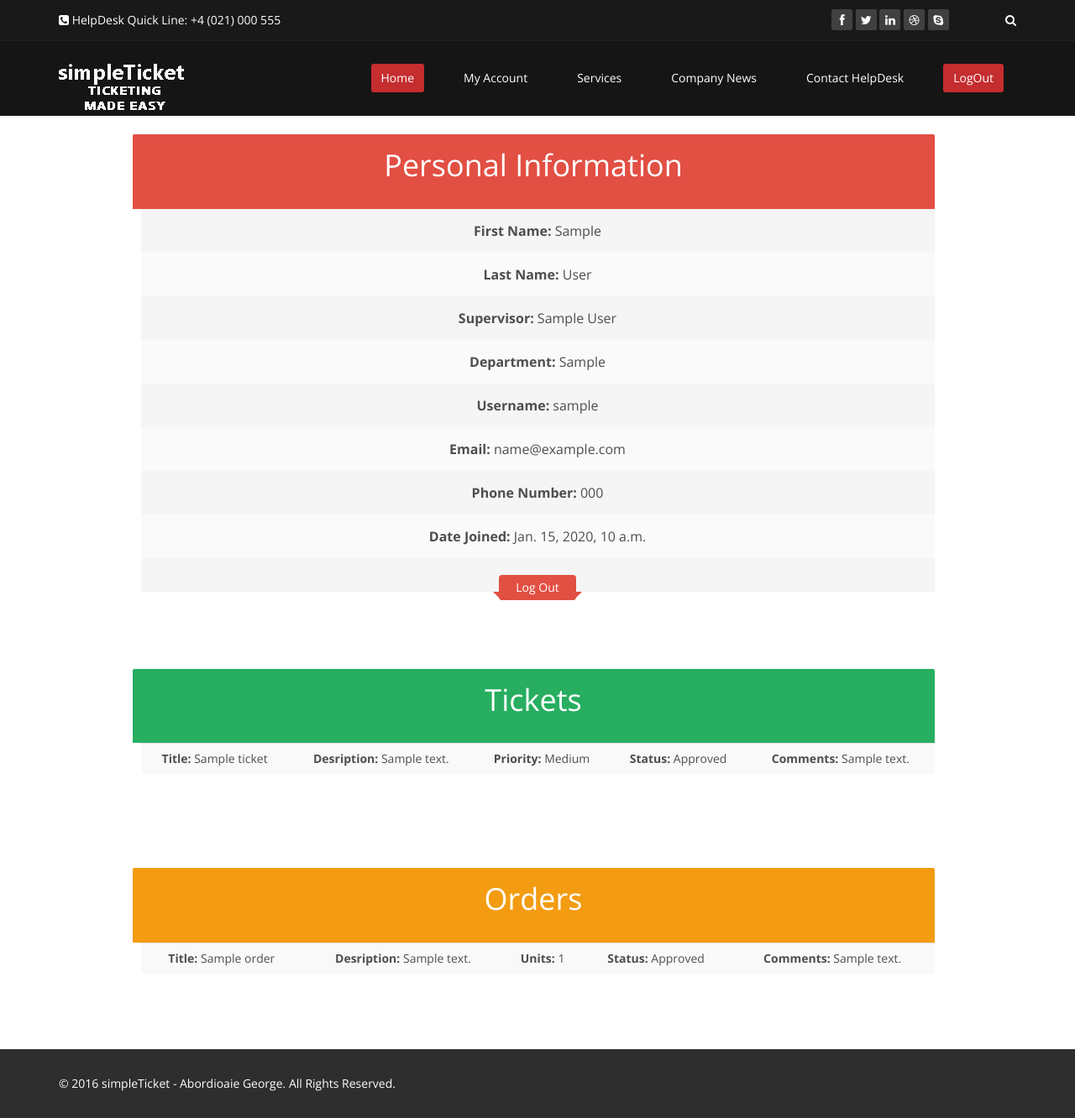
After one commit to abogeorge/simpleTicket, a Django app: page /home/myaccount/ in a window 1280 px wide. The commit adds this page. Shown: the whole page at 84% size. Run offline with Django 3.2, Linux system fonts and the light colour scheme; a user stored in the database is signed in; tables that the repository leaves empty hold one stand-in row (values such as "Sample post"); parts of the project's set-up code (start-up, migrations or seed data) failed here and were passed over; some libraries are stand-ins or nearby versions.

Commit message:
MyAccount and Contact

```diff
--- a/simpleTicket/simpleTicket/settings.py
+++ b/simpleTicket/simpleTicket/settings.py
@@ -121,6 +121,7 @@ AUTH_PASSWORD_VALIDATORS = [
     },
 ]
 
+#AUTH_PROFILE_MODULE = 'simpleTicket.models.UserProfile'
 
 # Internationalization
 # https://docs.djangoproject.com/en/1.9/topics/i18n/
@@ -140,3 +141,7 @@ USE_TZ = True
 # https://docs.djangoproject.com/en/1.9/howto/static-files/
 
 STATIC_URL = '/static/'
+
+# Email Settings
+EMAIL_BACKEND = 'django.core.mail.backends.filebased.EmailBackend'
+EMAIL_FILE_PATH = 'siteEngine/resources/data/email-messages/'
--- a/simpleTicket/siteEngine/templates/base.html
+++ b/simpleTicket/siteEngine/templates/base.html
@@ -73,14 +73,12 @@
                 <div class="collapse navbar-collapse navbar-right">
                     <ul class="nav navbar-nav">
                         <li class="active"><a href='/home/'>Home</a></li>
-<!-- TODO: Add Action -->
-                        <li><a href="about-us.html">My Account</a></li>
+                        <li><a href='/home/myaccount/'>My Account</a></li>
 <!-- TODO: Add Action -->
                         <li><a href="services.html">Services</a></li>
 <!-- TODO: Add Action -->
                         <li><a href="blog.html">Company News</a></li>
-<!-- TODO: Add Action -->
-                        <li><a href="contact-us.html">Contact HelpDesk</a></li>
+                        <li><a href='/home/contact/'>Contact HelpDesk</a></li>
                         <li class="active"><a href='/home/logout/'>LogOut</a></li>
                     </ul>
                 </div>
--- a/simpleTicket/siteEngine/templates/login.html
+++ b/simpleTicket/siteEngine/templates/login.html
@@ -76,8 +76,7 @@
 
                 <div class="collapse navbar-collapse navbar-right">
                     <ul class="nav navbar-nav">
-<!-- TODO: Add Action -->
-                        <li><a href="contact-us.html">Contact HelpDesk</a></li>
+                        <li><a href='/home/contact/'>Contact HelpDesk</a></li>
                     </ul>
                 </div>
             </div><!--/.container-->
--- /dev/null
+++ b/simpleTicket/siteEngine/templates/myaccount.html
@@ -0,0 +1,158 @@
+{% extends "base.html" %}
+
+{% block content %}
+{% load staticfiles %}
+
+<section class="pricing-page">
+    <div class="container">
+        <div class="pricing-area text-center">
+                <br>
+                <div class="row">
+                    <div class="col-sm-1 plan price-one wow fadeInDown">
+                    </div>
+
+                    <div class="col-sm-10 plan price-one wow fadeInDown">
+                        <ul>
+                            <li class="heading-one">
+                                <h1>Personal Information</h1>
+                            </li>
+                            <li><b>First Name:</b> {{ user.first_name }}</li>
+                            <li><b>Last Name:</b> {{ user.last_name }}</li>
+                            <li><b>Supervisor:</b>
+                                {% if user_profile.supervisor_user != "" %}
+                                    {{ user_profile.supervisor_user }}
+                                {% elif user_profile.supervisor_user == "" %}
+                                    No supervisor stored!
+                                {% endif %}</li>
+                            <li><b>Department:</b> {{ user_profile.department }}</li>
+                            <li><b>Username:</b> {{ user.username }}</li>
+                            <li><b>Email:</b> {{ user.email }}</li>
+                            <li><b>Phone Number:</b> {{ user_profile.phone_number }}</li>
+                            <li><b>Date Joined:</b> {{ user.date_joined }}</li>
+                            <li class="plan-action">
+                                <a href='/home/logout/' class="btn btn-primary">Log Out</a>
+                            </li>
+                        </ul>
+                    </div>
+                    <div class="col-sm-1 plan price-three wow fadeInDown">
+                    </div>
+                </div>
+        </div><!--/Personal Information area-->
+
+        <div class="pricing-area text-center">
+                <br>
+                <div class="row">
+                    <div class="col-sm-1 plan price-two wow fadeInDown">
+                    </div>
+
+                    <div class="col-sm-10 plan price-two wow fadeInDown">
+                        <ul>
+                            <li class="heading-two">
+                                <h1>Tickets</h1>
+                            </li>
+                             {% if tickets == False %}
+                                    <li>You have not created any tickets so far.</li>
+                             {% elif tickets != False %}
+                                <table class="table table-striped">
+                                    {% for ticket in tickets %}
+                                    <tr>
+                                        <td><b>Title: </b>{{ ticket.title }}</td>
+                                        <td><b>Desription: </b>{{ ticket.description }}</td>
+                                        <td><b>Priority: </b>
+                                            {% if ticket.priority == 0 %}
+                                                Low
+                                            {% endif %}
+                                            {% if ticket.priority == 1 %}
+                                                Medium
+                                            {% endif %}
+                                            {% if ticket.priority == 2 %}
+                                                High
+                                            {% endif %}
+                                        </td>
+                                        <td><b>Status: </b>
+                                            {% if ticket.status == 0 %}
+                                                Sent
+                                            {% endif %}
+                                            {% if ticket.status == 1 %}
+                                                Approved
+                                            {% endif %}
+                                            {% if ticket.status == 2 %}
+                                                Processing
+                                            {% endif %}
+                                            {% if ticket.status == 3 %}
+                                                Solved
+                                            {% endif %}
+                                            {% if ticket.status == 4 %}
+                                                Reopened
+                                            {% endif %}
+
+                                        </td>
+                                        <td><b>Comments: </b>{{ ticket.comments }}</td>
+                                    </tr>
+                                    {% endfor %}
+                                </table>
+                            {% endif %}
+                        </ul>
+                    </div>
+
+                    <div class="col-sm-1 plan price-three wow fadeInDown">
+                    </div>
+                </div>
+        </div><!--/Tickets Information area-->
+
+        <div class="pricing-area text-center">
+                <br>
+                <div class="row">
+                    <div class="col-sm-1 plan price-one three fadeInDown">
+                    </div>
+
+                    <div class="col-sm-10 plan price-three wow fadeInDown">
+                        <ul>
+                            <li class="heading-three">
+                                <h1>Orders</h1>
+                            </li>
+                            {% if orders == False %}
+                                    <li>You have not created any orders so far.</li>
+                                                          {% elif tickets != False %}
+                                <table class="table table-striped">
+                                    {% for order in orders %}
+                                    <tr>
+                                        <td><b>Title: </b>{{ order.title }}</td>
+                                        <td><b>Desription: </b>{{ order.description }}</td>
+                                        <td><b>Units: </b>{{ order.units }}</td>
+                                        <td><b>Status: </b>
+                                            {% if order.status == 0 %}
+                                                Sent
+                                            {% endif %}
+                                            {% if order.status == 1 %}
+                                                Approved
+                                            {% endif %}
+                                            {% if order.status == 2 %}
+                                                Processing
+                                            {% endif %}
+                                            {% if order.status == 3 %}
+                                                Solved
+                                            {% endif %}
+                                            {% if order.status == 4 %}
+                                                Reopened
+                                            {% endif %}
+
+                                        </td>
+                                        <td><b>Comments: </b>{{ order.comments }}</td>
+                                    </tr>
+                                    {% endfor %}
+                                </table>
+                            {% endif %}
+                        </ul>
+                    </div>
+
+                    <div class="col-sm-1 plan price-three wow fadeInDown">
+                    </div>
+                </div>
+        </div><!--/Tickets Information area-->
+
+
+    </div><!--/container-->
+</section><!--/pricing-page-->
+
+{% endblock %}
--- a/simpleTicket/siteEngine/urls.py
+++ b/simpleTicket/siteEngine/urls.py
@@ -8,4 +8,8 @@ urlpatterns = [
   url(r'^login/$', views.login, name='login'),
   url(r'^login_auth/$', views.login_auth, name="login_auth"),
   url(r'^logout/$', views.logout, name='logout'),
+  # Account Information View
+  url(r'^myaccount/$', views.myaccount, name='myaccount'),
+  # Contact View
+  url(r'^contact/$', views.contact, name='contact'),
 ]
--- a/simpleTicket/siteEngine/views.py
+++ b/simpleTicket/siteEngine/views.py
@@ -3,6 +3,8 @@ from django.http import HttpResponseRedirect
 from django.contrib import auth
 from django.core.context_processors import csrf
 from django.contrib.auth.decorators import login_required
+from .models import Ticket, UserProfile, Order
+from django.core.mail import send_mail
 
 # Home Page
 @login_required
@@ -22,16 +24,59 @@ def login_auth(request):
     user = auth.authenticate(username=username, password=password)
     if user is not None:
         auth.login(request, user)
-        #print("\n\n\n\n" + request.user.username + "\n\n\n\n")
         return render(request, "index.html")
     else:
-        # c = {}
-        # c.update(csrf(request))
         return render(request, "login.html", {'change_succeded':False})
 
 # Logout view
 def logout(request):
     auth.logout(request)
-    # c = {}
-    # c.update(csrf(request))
     return render(request, "login.html", {'change_succeded':True})
+
+# Account Page
+@login_required
+def myaccount(request):
+    # User Auth object
+    user = request.user
+    tickets = []
+    orders = []
+    # Retrieving User
+    try:
+        user_profile = user.userprofile
+    except UserProfile.DoesNotExist:
+        user_profile = None
+    # Retrieving Tickets
+    tickets = Ticket.objects.filter(user_type = user_profile)
+    if len(tickets) == 0:
+        tickets = False
+    # Retrieving orders
+    orders = Order.objects.filter(user_type = user_profile)
+    if len(orders) == 0:
+        orders = False;
+    return render(request, "myaccount.html", {'user':user, 'user_profile':user_profile, 'tickets':tickets, 'orders':orders})
+
+# Contact Page
+def contact(request):
+    if request.method == "POST":
+        name = request.POST.get("name")
+        subject = request.POST.get("subject")
+        email = request.POST.get("email")
+        phone = request.POST.get("phone", "-")
+        company_name = request.POST.get("company_name", "-")
+        message = request.POST.get("message")
+        send_message = "Message received from: " + name + "\n" \
+                       + "Phone Number: " + phone + "\n" +  "Company: " + company_name + "\n" \
+                       + "Message:\n" + message
+        send_result = send_mail(
+            subject,
+            send_message,
+            email,
+            ['abordioaie.george@yahoo.com'],
+            fail_silently=False,
+        )
+        if send_result == 1:
+            return render(request, "contact.html", {'sent':True})
+        else:
+            return render(request, "contact.html", {'sent':False})
+    else:
+        return render(request, "contact.html")
```
Also changed, not shown: simpleTicket/siteEngine/models.py (+3 -7 lines), simpleTicket/siteEngine/templates/contact.html (added, +108 -0 lines), simpleTicket/siteEngine/migrations/0005_auto_20160622_1028.py (added).
